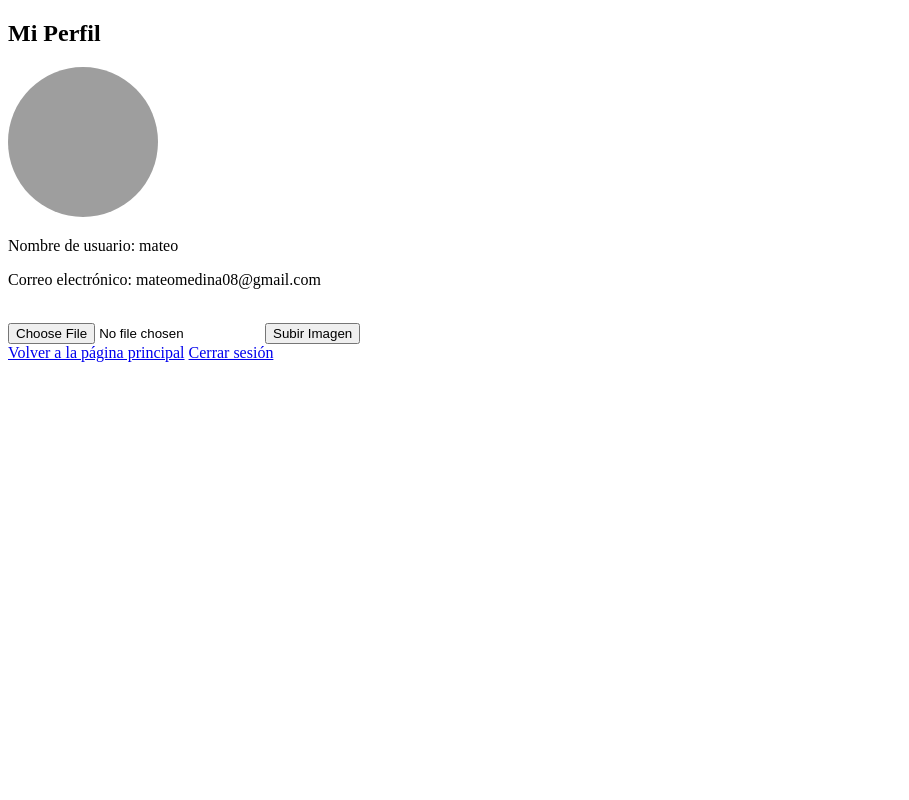
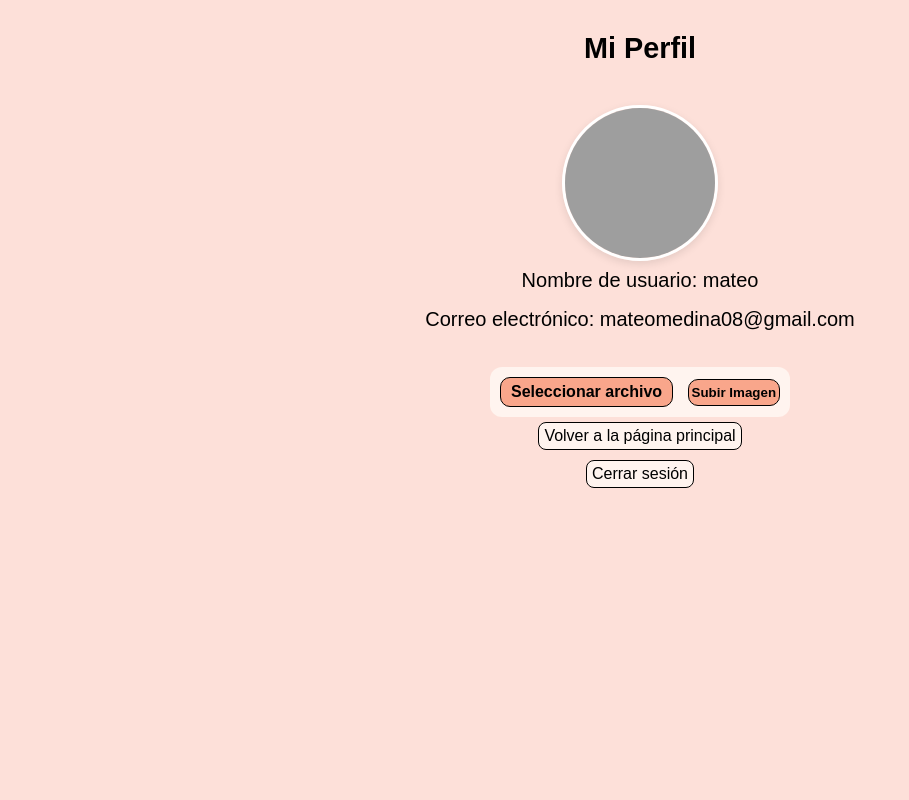
Before and after one commit to Lautaro-cores/Myfoods, a PHP site: page /account.php in a window 1280 px wide. Shown: the whole page, without its empty margins (0-909 px from the left). Run offline with PHP 8.4, Linux system fonts and the light colour scheme; a user stored in the database is signed in; data comes from the database, SQL or seed files in the repository; grey boxes are pictures that could not be loaded.

Commit message:
Cambios visuales P (perfil)

```diff
--- a/account.php
+++ b/account.php
@@ -31,6 +31,8 @@ if (empty($user['userImage'])) {
     <meta charset="UTF-8">
     <meta name="viewport" content="width=device-width, initial-scale=1.0">
     <title>Perfil de Usuario</title>
+    <link rel="stylesheet" href="./css/styleP.css">
+
 </head>
 <body>
     <h2>Mi Perfil</h2>
@@ -39,9 +41,14 @@ if (empty($user['userImage'])) {
     <p>Correo electrónico: <?php echo htmlspecialchars($userEmail); ?></p>
     <br>
     <form id="formImage" enctype="multipart/form-data">
-        <input type="file" name="userImage" id="userImageInput">
-        <button type="submit">Subir Imagen</button>
-    </form>
+    <input type="file" name="userImage" id="subirArchivo" class="input-oculto">
+
+    <label for="subirArchivo" class="boton-personalizado">
+        Seleccionar archivo
+    </label>
+
+    <button type="submit">Subir Imagen</button>
+</form>
     <a href="visual/index.php">Volver a la página principal</a>
     <a href="logout.php">Cerrar sesión</a>
 
--- /dev/null
+++ b/css/styleP.css
@@ -0,0 +1,107 @@
+
+body {
+  margin: 0;
+  font-family: "Poppins", sans-serif;
+  background-color: #fde0d9;
+  color: #000;
+  text-align: center;
+  display: flex;
+  flex-direction: column;
+  align-items: center;
+  justify-content: start;
+  min-height: 100vh;
+}
+
+h2 {
+  margin-top: 2rem;
+  font-size: 1.8rem;
+  color: #000;
+}
+
+img {
+  margin-top: 1rem;
+  width: 150px;
+  height: 150px;
+  border-radius: 50%;
+  object-fit: cover;
+  border: 3px solid #ffffff;
+  box-shadow: 0 3px 8px rgba(0, 0, 0, 0.1);
+}
+p {
+  font-size: 20px;
+  margin: 8px;
+  color: #000000;
+}
+form {
+  margin-top: 10px;
+  background-color: #fff4ef;
+  padding: 10px 10px;
+  border-radius: 12px;
+  box-shadow: 0 5px 10px rgba(0, 0, 0, 0);
+  display: inline-block;
+}
+
+input[type="file"] {
+  display: block;
+  margin: 15px auto;
+  font-family: inherit;
+  cursor: pointer;
+}
+
+button {
+  background-color: #f9a68b;
+  color: #000;
+  border: 1px solid #000;
+  padding: 5px 3px;
+  border-radius: 10px;
+  cursor: pointer;
+  font-weight: 600;
+}
+
+button:hover {
+  background-color: #ffb79c;
+  color: #000000 ;
+}
+
+a {
+  display: inline-block;
+  margin: 5px 3px;
+  text-decoration: none;
+  color: #000;
+  font-weight: 500;
+  border: 1px solid #000;
+  padding: 4px 5px;
+  border-radius: 8px;
+  background-color: #fff4ef;
+
+}
+
+a:hover{
+    background-color: #f9a68b;
+    color:#fff
+}
+.input-oculto {
+  opacity: 0;
+  width: 0.1px;
+  height: 0.1px;
+  position: absolute;
+  overflow: hidden;
+  z-index: -1;
+}
+
+.boton-personalizado {
+  background-color: #f9a68b;
+  color: #000;
+  border: 1px solid #000;
+  padding: 5px 10px;
+  border-radius: 10px;
+  cursor: pointer;
+  font-weight: 600;
+  display: inline-block;
+  margin-right: 10px;
+}
+
+.boton-personalizado:hover {
+  background-color: #ffb79c;
+  color: #000000;
+}
```
